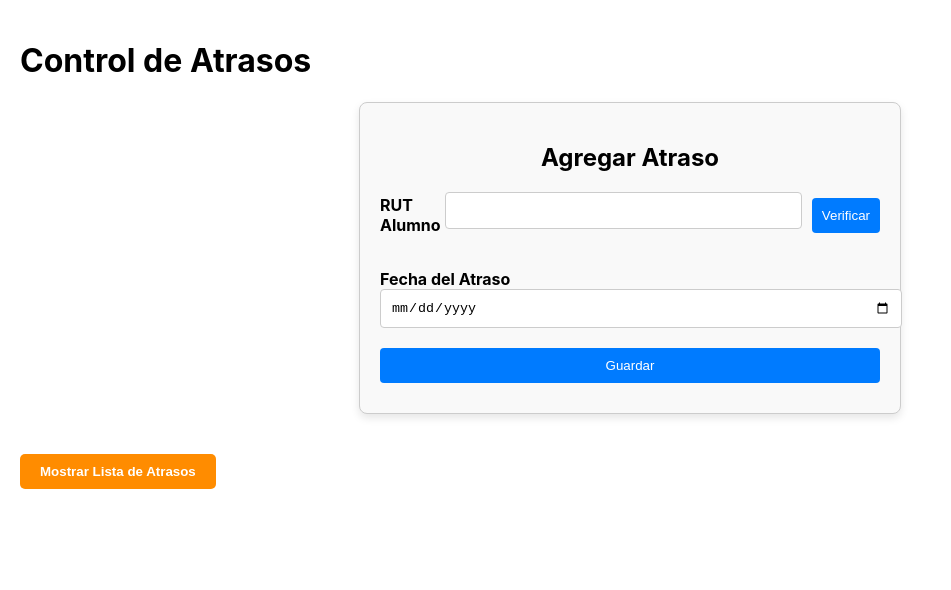
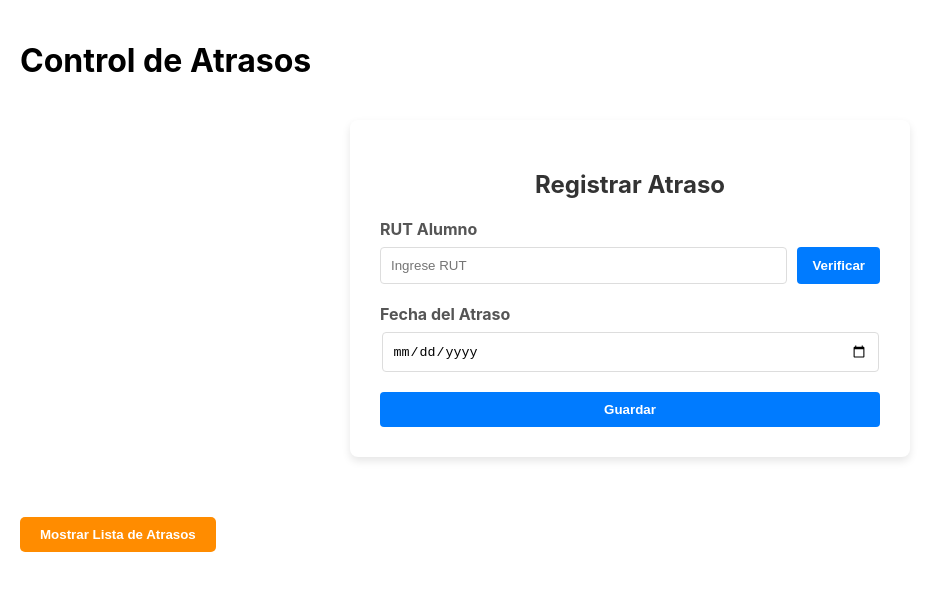
Before and after one commit to kaketsuOG/Sistema-de-control-de-asistencia-con-mensajeria-instantanea, a React (Create React App) app in the folder Plataforma_Atrasos/frontend/: page /attendance in a window 1280 px wide. Shown: the top 590 px of the page, without its empty margins (0-951 px from the left). Built offline with nearby package versions, Linux system fonts and the light colour scheme; sample sign-in values are in the browser's storage.

Commit message:
arreglo_front

```diff
--- a/Plataforma_Atrasos/frontend/src/components/Attendance/AttendanceForm.js
+++ b/Plataforma_Atrasos/frontend/src/components/Attendance/AttendanceForm.js
@@ -41,26 +41,18 @@ const AttendanceForm = ({ onSuccess, currentData }) => {
             const response = await method(url, { rutAlumno, fechaAtrasos, justificativo: residenciaJustificativo ? 1 : 0 });
 
             if (response.status >= 200 && response.status < 300) {
-
-                // Mostrar la notificación
                 setSuccessMessage('Atraso registrado y PDF generado con éxito.');
                 setNotificationVisible(true);
 
-                if (onSuccess) {
-                    onSuccess(); // Actualiza la lista si es necesario
-                }
-
-                resetForm(); // Limpia el formulario después de un registro exitoso
+                if (onSuccess) onSuccess();
+                resetForm();
             } else {
                 setError('Error en la solicitud. Código de estado: ' + response.status);
             }
         } catch (err) {
-            console.error('Error al guardar el atraso', err);
             setError('Error al guardar el atraso: ' + err.message);
         }
     };
-
-
 
     const checkJustificativoResidencia = async () => {
         try {
@@ -73,57 +65,74 @@ const AttendanceForm = ({ onSuccess, currentData }) => {
             setResidenciaJustificativo(false);
             setMostrarJustificativo(false);
             setError('Error al verificar justificativo de residencia');
-            console.error('Error en la verificación:', err);
         }
     };
 
-    // Efecto para manejar la visibilidad de la notificación
     useEffect(() => {
         if (notificationVisible) {
-            const timer = setTimeout(() => {
-                setNotificationVisible(false);
-            }, 3000);
+            const timer = setTimeout(() => setNotificationVisible(false), 3000);
             return () => clearTimeout(timer);
         }
     }, [notificationVisible]);
 
-    // Estilos en línea
     const styles = {
         container: {
             display: 'flex',
             flexDirection: 'column',
+            alignItems: 'center',
+            justifyContent: 'center',
             maxWidth: '500px',
-            margin: '20px auto',
-            padding: '20px',
-            border: '1px solid #ccc',
+            margin: '40px auto',
+            padding: '30px',
             borderRadius: '8px',
             boxShadow: '0 4px 8px rgba(0, 0, 0, 0.1)',
-            backgroundColor: '#f9f9f9',
+            backgroundColor: '#ffffff',
         },
         title: {
             textAlign: 'center',
             marginBottom: '20px',
+            fontSize: '24px',
+            color: '#333',
+        },
+        form: {
+            width: '100%',
+            display: 'flex',
+            flexDirection: 'column',
+            alignItems: 'center',
         },
         label: {
-            marginBottom: '10px',
+            width: '100%',
+            marginBottom: '8px',
             fontWeight: 'bold',
+            color: '#555',
+        },
+        inputContainer: {
+            display: 'flex',
+            width: '100%',
+            marginBottom: '20px',
+            gap: '10px',
         },
         input: {
+            flex: '1',
             padding: '10px',
-            marginBottom: '20px',
-            border: '1px solid #ccc',
             borderRadius: '4px',
-            width: '100%',
+            border: '1px solid #ddd',
         },
         button: {
-            padding: '10px',
-            backgroundColor: '#007bff', // Azul
+            padding: '10px 15px',
+            backgroundColor: '#007bff',
             color: 'white',
             border: 'none',
             borderRadius: '4px',
             cursor: 'pointer',
-            width: '100%',
-            marginBottom: '10px',
+            fontWeight: 'bold',
+        },
+        dateInput: {
+            width: '95%',
+            padding: '10px',
+            borderRadius: '4px',
+            border: '1px solid #ddd',
+            marginBottom: '20px',
         },
         error: {
             color: '#dc3545',
@@ -137,14 +146,9 @@ const AttendanceForm = ({ onSuccess, currentData }) => {
         },
         justificativoText: {
             textAlign: 'center',
-            marginBottom: '15px',
             fontWeight: 'bold',
             color: '#007bff',
-        },
-        inputContainer: {
-            display: 'flex',
-            alignItems: 'center',
-            marginBottom: '20px',
+            marginBottom: '15px',
         },
         notification: {
             position: 'fixed',
@@ -163,22 +167,23 @@ const AttendanceForm = ({ onSuccess, currentData }) => {
 
     return (
         <div style={styles.container}>
-            <h2 style={styles.title}>{currentData ? 'Editar Atraso' : 'Agregar Atraso'}</h2>
+            <h2 style={styles.title}>{currentData ? 'Editar Atraso' : 'Registrar Atraso'}</h2>
             {error && <p style={styles.error}>{error}</p>}
-            <form onSubmit={handleSubmit}>
+            <form onSubmit={handleSubmit} style={styles.form}>
+                <label style={styles.label}>RUT Alumno</label>
                 <div style={styles.inputContainer}>
-                    <label style={styles.label}>RUT Alumno</label>
                     <input
                         type="text"
                         value={rutAlumno}
                         onChange={(e) => setRutAlumno(e.target.value)}
+                        placeholder="Ingrese RUT"
                         required
                         style={styles.input}
                     />
                     <button
                         type="button"
                         onClick={checkJustificativoResidencia}
-                        style={{ ...styles.button, marginLeft: '10px', width: 'auto' }}
+                        style={styles.button}
                     >
                         Verificar
                     </button>
@@ -188,22 +193,18 @@ const AttendanceForm = ({ onSuccess, currentData }) => {
                         {residenciaJustificativo ? 'Presenta Justificativo' : 'No Presenta Justificativo'}
                     </p>
                 )}
-                <div>
                 <label style={styles.label}>Fecha del Atraso</label>
                 <input
                     type="date"
                     value={fechaAtrasos}
                     onChange={(e) => setFechaAtraso(e.target.value)}
                     required
-                        style={styles.input}
+                    style={styles.dateInput}
                 />
-                </div>
-                <button type="submit" style={styles.button}>
+                <button type="submit" style={{ ...styles.button, width: '100%' }}>
                     {currentData ? 'Actualizar' : 'Guardar'}
                 </button>
             </form>
-
-            {/* Notificación emergente */}
             {notificationVisible && <div style={styles.notification}>{successMessage}</div>}
         </div>
     );
--- a/Plataforma_Atrasos/frontend/src/pages/AtrasosPage.js
+++ b/Plataforma_Atrasos/frontend/src/pages/AtrasosPage.js
@@ -128,8 +128,8 @@ const styles = {
     },
     title: {
         textAlign: 'center',
-        color: '#007bff',
-        marginBottom: '20px',
+        color: 'black',
+        marginBottom: '15px',
     },
     filters: {
         display: 'flex',
```
Also changed, not shown: 1 other file (tests, documents, lock files or other folders). Lines whose indentation alone changed are shown as unchanged.
